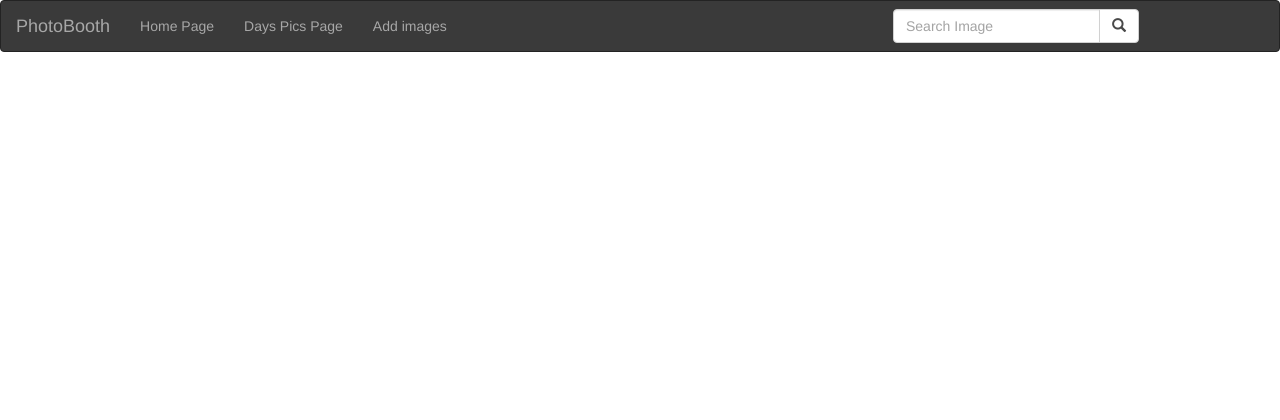
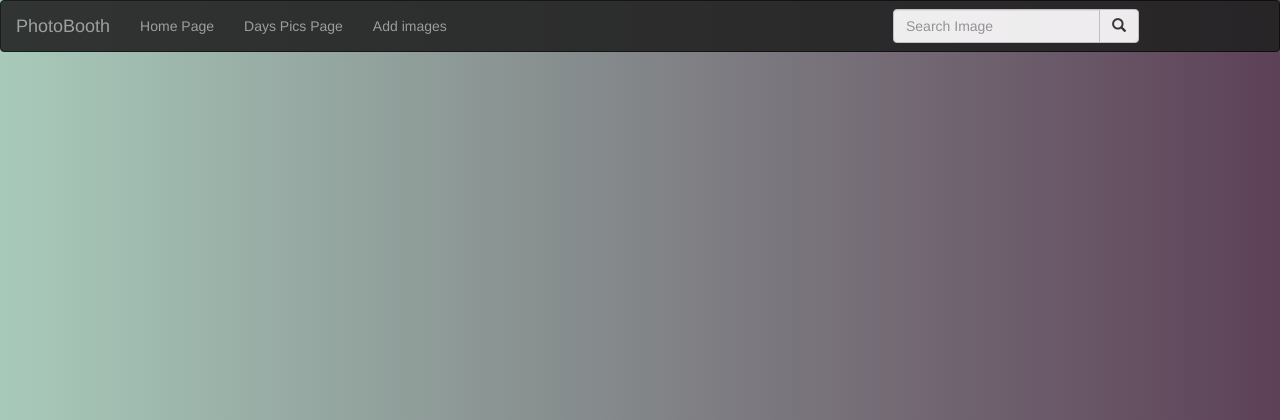
Before and after one commit to tw8130/Photo-Booth, a Django app: page / in a window 1280 px wide. Shown: the top 420 px of the page. Run offline with Django 3.2, Linux system fonts and the light colour scheme; data that the repository does not hold is empty; some libraries are stand-ins or nearby versions.

Commit message:
add last changes

```diff
--- a/pics/templates/all-pics/search.html
+++ b/pics/templates/all-pics/search.html
@@ -17,6 +17,7 @@
     {% for image in photos %}
       <div class="col-sm-6 col-md-3">
           <h1>{{image.title}}</h1>
+          <img src="{{image.image.url}}" style="width: 70%;">
       </div>
     {% endfor %}
   {% endif %}
--- a/pics/templates/welcome.html
+++ b/pics/templates/welcome.html
@@ -62,6 +62,11 @@
     transition: .5s ease;
     transform: translateY(-7px);
   }
+  body {
+    background: #5D4157;  /* fallback for old browsers */
+    background: -webkit-linear-gradient(to right, #A8CABA, #5D4157);  /* Chrome 10-25, Safari 5.1-6 */
+    background: linear-gradient(to right, #A8CABA, #5D4157); /* W3C, IE 10+/ Edge, Firefox 16+, Chrome 26+, Opera 12+, Safari 7+ */
+  }
 
 </style>
 
--- a/static/css/basepics.css
+++ b/static/css/basepics.css
@@ -2,3 +2,10 @@
 {
   color: green;
 }
+body
+{
+  background: #5D4157;  /* fallback for old browsers */
+  background: -webkit-linear-gradient(to right, #A8CABA, #5D4157);  /* Chrome 10-25, Safari 5.1-6 */
+  background: linear-gradient(to right, #A8CABA, #5D4157); /* W3C, IE 10+/ Edge, Firefox 16+, Chrome 26+, Opera 12+, Safari 7+ */
+
+}
```
Also changed, not shown: media/photos/Modish-Ankara-Styles-For-Ladies-afrocosmopolitan-fashion-featured.jpg (added), media/photos/boardwalk-walking-trail.jpg (added).
